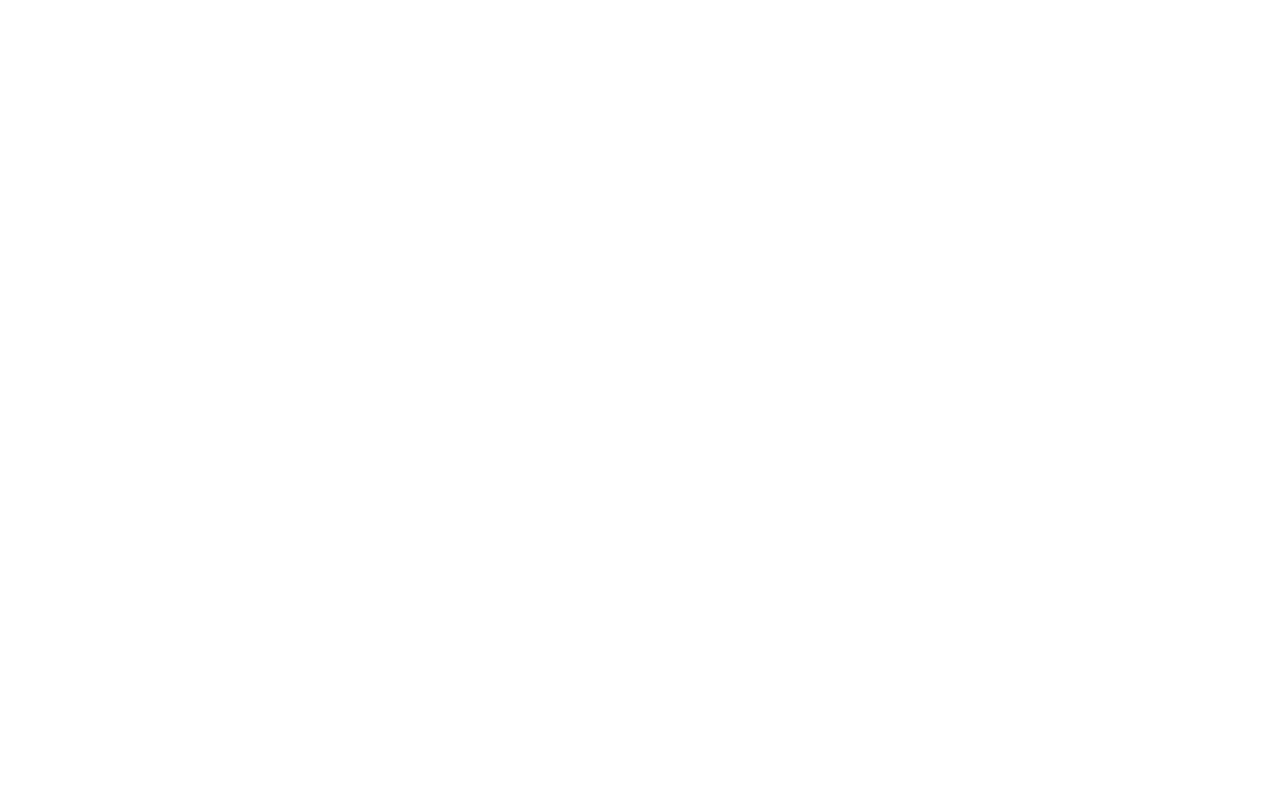
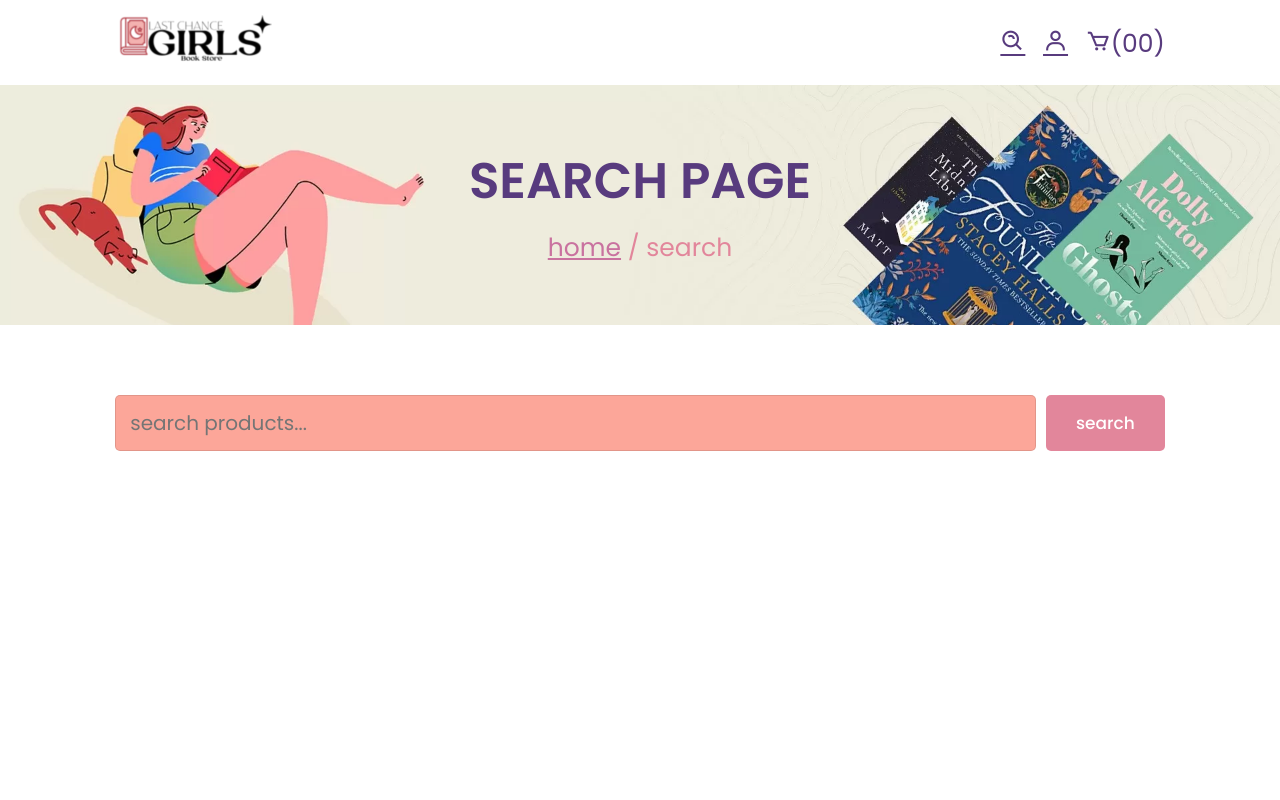
Before and after one commit to casperr29/BDM-CI-paoly, a PHP site: page /buscador.php in a window 1280 px wide. Before the commit the page is empty. Run offline with PHP 8.4, Linux system fonts and the light colour scheme.

Commit message:
paginas
Agregue la pagina de buscador, perdon andaba con atha;;

```diff
--- a/buscador.php
+++ b/buscador.php
@@ -0,0 +1,39 @@
+<!DOCTYPE html>
+<html lang="en">
+<head>
+   <meta charset="UTF-8">
+   <meta http-equiv="X-UA-Compatible" content="IE=edge">
+   <meta name="viewport" content="width=device-width, initial-scale=1.0">
+   <title>search page</title>
+
+   <!-- font awesome cdn link  -->
+   <link rel="stylesheet" href="https://cdnjs.cloudflare.com/ajax/libs/font-awesome/6.0.0/css/all.min.css">
+
+   <!-- custom css file link  -->
+   <link rel="stylesheet" href="cssarely/buscador.css">
+
+</head>
+<body>
+
+<?php include 'header.php'; ?>
+
+<div class="heading">
+   <h3>search page</h3>
+   <p> <a href="dashboard.php">home</a> / search </p>
+</div>
+
+<section class="search-form">
+   <form action="" method="post">
+      <input type="text" name="search" placeholder="search products..." class="box">
+      <input type="submit" name="submit" value="search" class="btn">
+   </form>
+</section>
+
+<section class="products" style="padding-top: 0;">
+
+   <div class="box-container">
+
+   </div>
+
+
+</section>
--- /dev/null
+++ b/cssarely/buscador.css
@@ -0,0 +1,65 @@
+:root{
+    --white: #fff;
+     --red: #fe3a29;
+     --pink1:#fca699;
+     --pink: #e2869b;
+     --dark-color: #c9729f;
+     --black: #583b7e;
+     --light-color: #ffe4aa;
+     --border: .1rem solid rgba(0, 0, 0, .1);
+     --border-hover: .1rem solid var(--black);
+     --box-shadow:0 .5rem 1rem rgba(0, 0, 0, .1);
+     }
+
+     .heading{
+        min-height: 30vh;
+        display: flex;
+        flex-flow: column;
+        align-items: center;
+        justify-content: center;
+        gap:1rem;
+        background: url(../img/heading-bg.webp) no-repeat;
+        background-size: cover;
+        background-position: center;
+        text-align: center;
+     }
+
+     .heading h3{
+        font-size: 5rem;
+        color:var(--black);
+        text-transform: uppercase;
+     }
+
+ .heading p{
+    font-size: 2.5rem;
+    color:var(--pink);
+ }
+
+ .heading p a{
+    color:var(--dark-color);
+ }
+
+ .heading p a:hover{
+    text-decoration: underline;
+ }
+
+.search-form form{
+    max-width: 1200px;
+    margin:0 auto;
+    display: flex;
+    gap:1rem;
+ }
+
+ .search-form form .btn{
+    margin-top: 0;
+ }
+
+ .search-form form .box{
+    width: 100%;
+    padding:1.2rem 1.4rem;
+    border:var(--border);
+    font-size: 2rem;
+    color:var(--black);
+    background-color: var(--pink1);
+    border-radius: .5rem;
+ }
--- a/cssarely/dashboard.css
+++ b/cssarely/dashboard.css
@@ -1,4 +1,5 @@
 :root{
+   --white: #fff;
     --red: #fe3a29;
     --pink1:#fca699;
     --pink: #e2869b;
@@ -43,6 +44,7 @@
    position:fixed;
    top:0; left:0; right:0;
    z-index: 1000;
+
  }
 
 .Inicio{
--- a/header.php
+++ b/header.php
@@ -34,6 +34,7 @@
 
         </div>
 
+
     </header>
 </body>
 </html>
```
Also changed, not shown: dashboard.php (+7 -8 lines), img/heading-bg.webp (added). Lines whose indentation alone changed are shown as unchanged.
